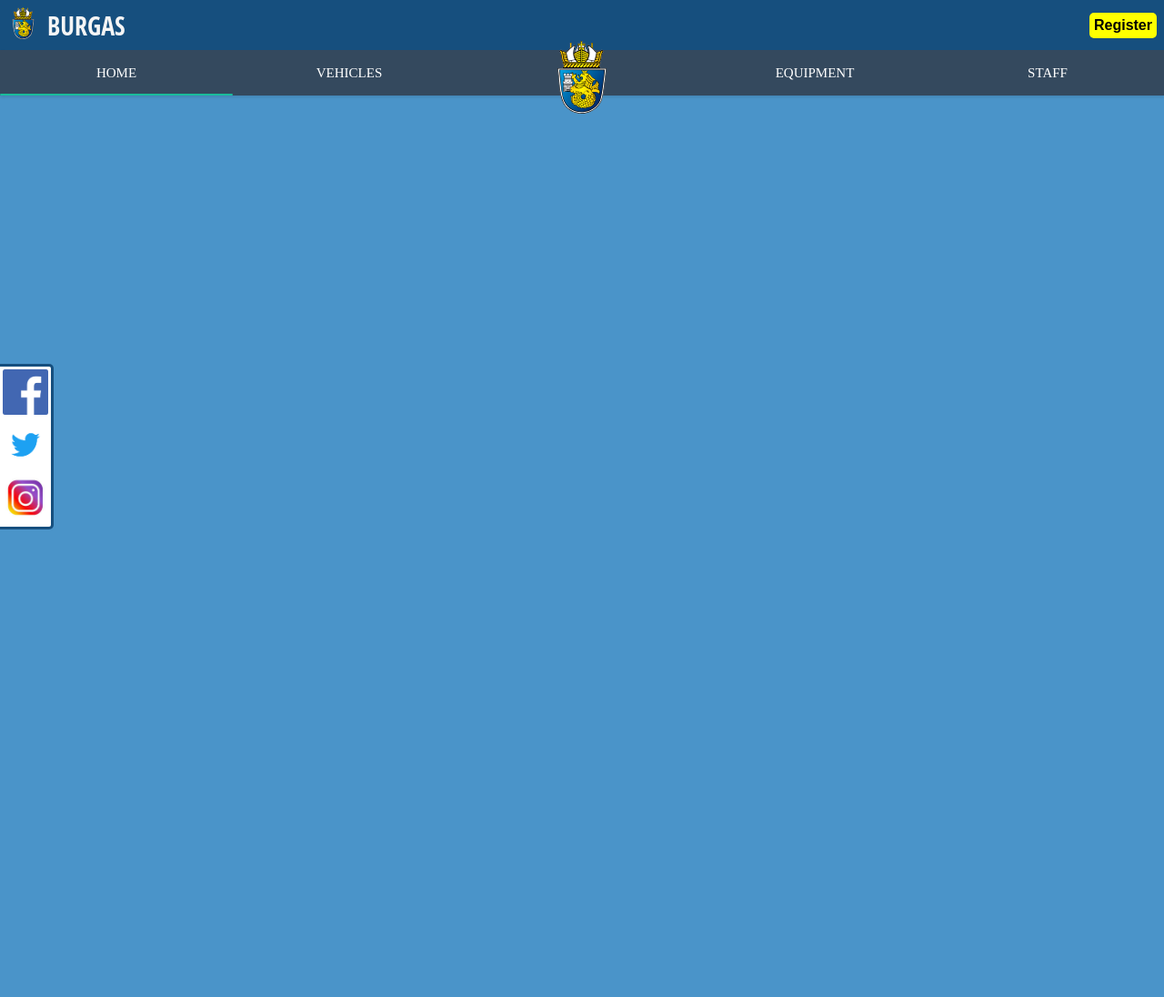
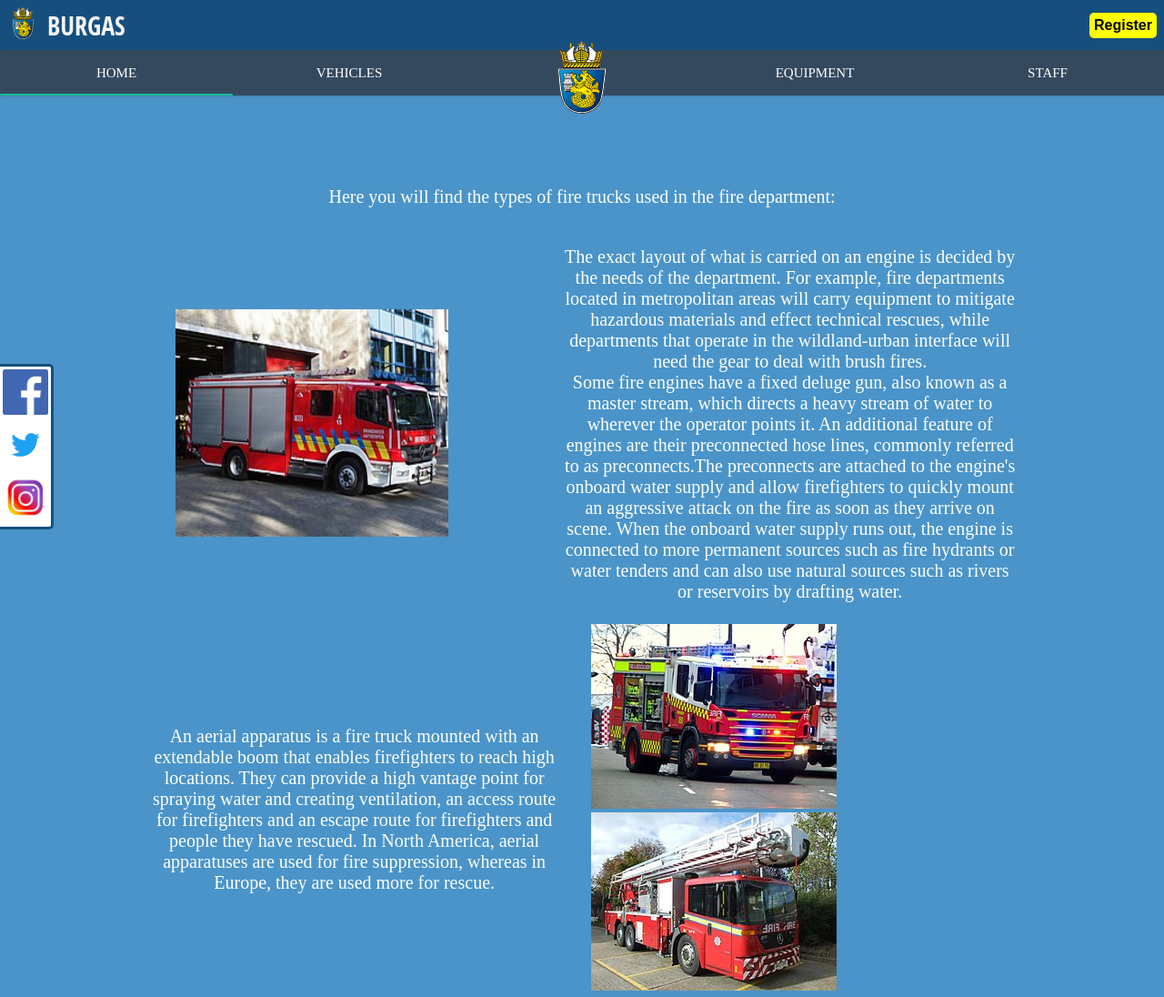
Before and after one commit to IPMarkov19/-Fire-team, a plain HTML site: page Project Fire department/vehicles.html in a window 1280 px wide. Shown: the whole page at 91% size. Before the commit the page ends 800 px from the top, so only its background shows below. Drawn offline with Linux system fonts and the light colour scheme.

Commit message:
Add vehicles page

```diff
--- a/Project Fire department/CSS/Employees-style.css
+++ b/Project Fire department/CSS/Employees-style.css
@@ -20,6 +20,7 @@ p{
     font-size: 20px;
     font-family: 'Segoe UI', Tahoma, Geneva, Verdana, sans-serif;
     margin: 10px;
+    color:white;
 }
 
 .separate{
--- /dev/null
+++ b/Project Fire department/CSS/vehiclesStyle.css
@@ -0,0 +1,21 @@
+#vehiclesTable{
+    width:75%;
+
+}
+div{
+    display: flex;
+    justify-content: center;
+    align-items: center;
+}
+p{
+    text-align: center;
+    font-size:20px;
+    color:white;
+}
+#conventionalFireEngineImage{
+    width:300px;
+    height:250px;
+}
+.vehiclesImages{
+    margin-left:30px;
+}
--- a/Project Fire department/vehicles.html
+++ b/Project Fire department/vehicles.html
@@ -6,6 +6,7 @@
     <title>Burgas Fire Department</title>
     <link rel="shortcut icon" type="image/png" href="images/logo.png">
     <link rel="stylesheet" type="text/css" href="CSS/style.css">
+    <link rel="stylesheet" type="text/css" href="CSS/vehiclesStyle.css">
 </head>
 
 <body>
@@ -64,8 +65,30 @@
         <a href="Employees.html" class="navBar">Staff</a>
         <div class="animation start-home"></div>
     </nav>
+    <p>Here you will find the types of fire trucks used in the fire department:</p>
+<div>
+    <table id="vehiclesTable">
+     <tr>
+    <td>
+     <img class="vehiclesImages" id = "conventionalFireEngineImage" src = "images\Conventional fire engine.jpg">
+    </td>
+    <td >
+        <p>The exact layout of what is carried on an engine is decided by the needs of the department. For example, fire departments located in metropolitan areas will carry equipment to mitigate hazardous materials and effect technical rescues, while departments that operate in the wildland-urban interface will need the gear to deal with brush fires.<br>
 
-
+            Some fire engines have a fixed deluge gun, also known as a master stream, which directs a heavy stream of water to wherever the operator points it. An additional feature of engines are their preconnected hose lines, commonly referred to as preconnects.The preconnects are attached to the engine's onboard water supply and allow firefighters to quickly mount an aggressive attack on the fire as soon as they arrive on scene. When the onboard water supply runs out, the engine is connected to more permanent sources such as fire hydrants or water tenders and can also use natural sources such as rivers or reservoirs by drafting water.</p>
+    </td>
+    </tr>
+    <tr>
+    <td>
+        <p>An aerial apparatus is a fire truck mounted with an extendable boom that enables firefighters to reach high locations. They can provide a high vantage point for spraying water and creating ventilation, an access route for firefighters and an escape route for firefighters and people they have rescued. In North America, aerial apparatuses are used for fire suppression, whereas in Europe, they are used more for rescue.</p>
+    </td>
+    <td>
+        <img class="vehiclesImages" src="images\A fire engine.jpg">
+        <img class="vehiclesImages" src = "images\Aerial apparatus.jpg">
+    </td>
+    </tr>
+    </table>
+</div>
 </body>
 
 </html>
```
Also changed, not shown: Project Fire department/images/450px-Röd_brandbil_Scania_P360_årsmodell_2012_-_6211.jpg (deleted), Project Fire department/images/A fire engine.jpg (added), Project Fire department/images/Aerial apparatus.jpg (added), Project Fire department/images/Conventional fire engine.jpg (renamed from Project Fire department/images/270px-Mercedes_Fire_truck,_Firedept_Antwerpen_Unit_A15.jpg).
